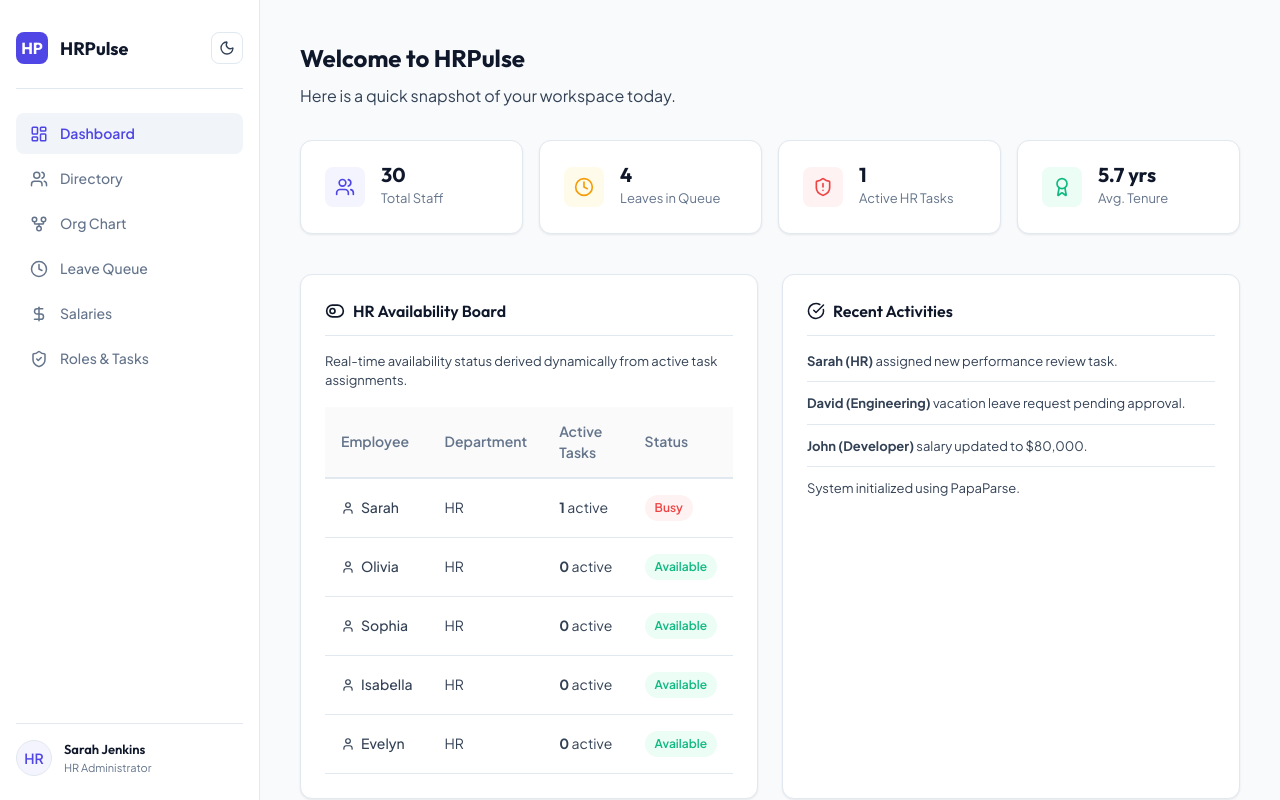
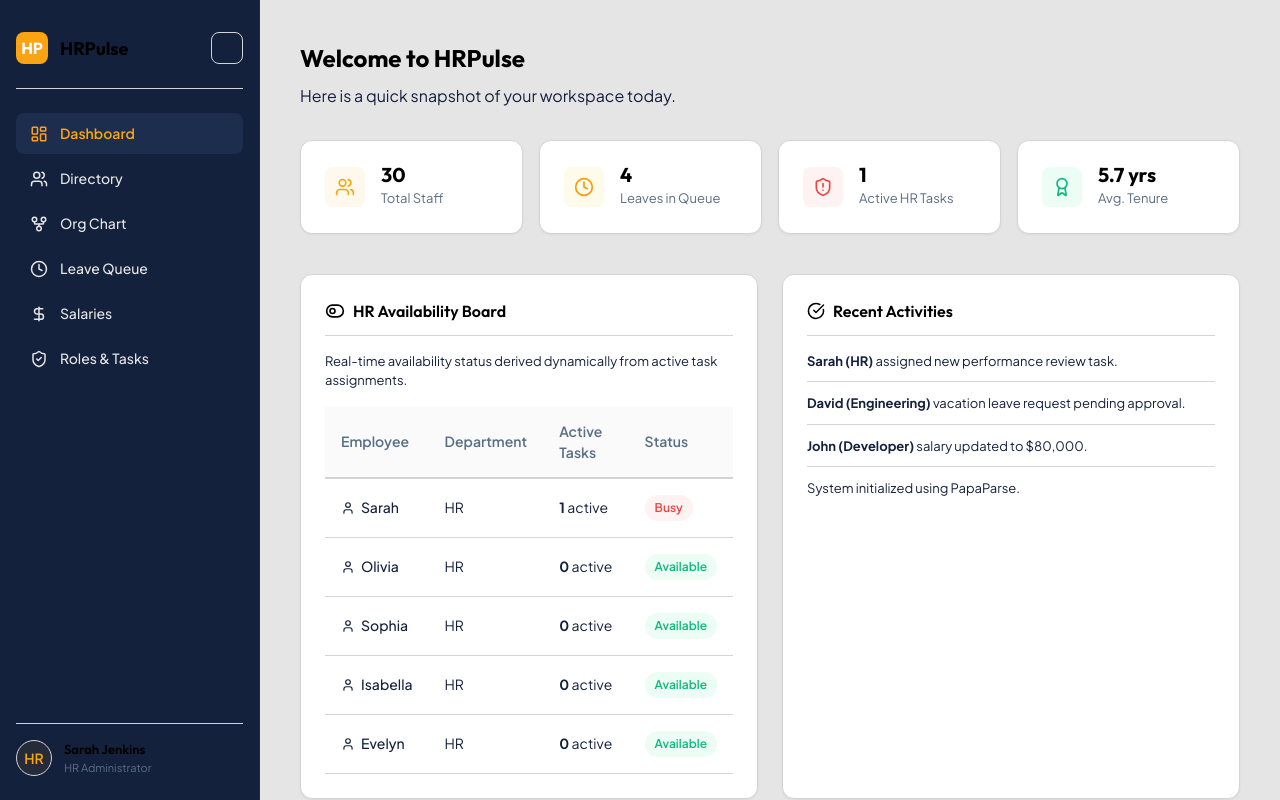
Before and after one commit to Samarth-ITM/HRpulse-Workspace, a React (Vite) app: page / in a window 1280 px wide. Built offline with nearby package versions, Linux system fonts and the light colour scheme.

Commit message:
style: apply Black & Gold Elegance color theme to the design system

```diff
--- a/src/index.css
+++ b/src/index.css
@@ -6,34 +6,34 @@
   --font-display: 'Outfit', var(--font-sans);
   --font-mono: 'JetBrains Mono', monospace;
 
-  /* Theme Colors (Light Mode Default) */
-  --bg-primary: #f8fafc;
-  --bg-secondary: #ffffff;
-  --bg-sidebar: #ffffff;
-  --sidebar-text: #64748b;
-  --sidebar-active: #4f46e5;
-  --sidebar-active-bg: #f1f5f9;
-  --sidebar-border: #e2e8f0;
-  --text-primary: #0f172a;
-  --text-secondary: #334155;
-  --text-muted: #64748b;
-  --border-color: #e2e8f0;
-  --border-glow: rgba(79, 70, 229, 0.05);
-  --accent-primary: #4f46e5;
-  --accent-secondary: #6366f1;
-  --accent-glow: rgba(79, 70, 229, 0.06);
+  /* Theme Colors (Light Mode Default - Black & Gold Elegance) */
+  --bg-primary: #e5e5e5; /* Alabaster Grey */
+  --bg-secondary: #ffffff; /* White */
+  --bg-sidebar: #14213d; /* Prussian Blue */
+  --sidebar-text: #e5e5e5; /* Alabaster Grey */
+  --sidebar-active: #fca311; /* Gold / Orange */
+  --sidebar-active-bg: #1d2d4e;
+  --sidebar-border: #1c2b45;
+  --text-primary: #000000; /* Black */
+  --text-secondary: #14213d; /* Prussian Blue */
+  --text-muted: #5a6e85;
+  --border-color: #d4d4d4;
+  --border-glow: rgba(252, 163, 17, 0.05);
+  --accent-primary: #fca311; /* Gold / Orange */
+  --accent-secondary: #14213d;
+  --accent-glow: rgba(252, 163, 17, 0.08);
   --success: #10b981;
   --success-glow: #ecfdf5;
   --warning: #f59e0b;
   --warning-glow: #fffbeb;
   --danger: #ef4444;
   --danger-glow: #fef2f2;
-  --info: #0ea5e9;
+  --info: #14213d;
 
   /* Card Styles */
   --card-bg: var(--bg-secondary);
   --card-border: var(--border-color);
-  --card-shadow: 0 1px 3px 0 rgba(0, 0, 0, 0.05), 0 1px 2px 0 rgba(0, 0, 0, 0.03);
+  --card-shadow: 0 1px 3px 0 rgba(0, 0, 0, 0.04), 0 1px 2px 0 rgba(0, 0, 0, 0.02);
 
   /* Common Properties */
   --radius-sm: 6px;
@@ -45,31 +45,31 @@
 }
 
 :root[data-theme='dark'] {
-  /* Theme Colors (Dark Mode) */
-  --bg-primary: #090d16;
-  --bg-secondary: #111726;
-  --bg-sidebar: #0b0f19;
-  --sidebar-text: #94a3b8;
-  --sidebar-active: #818cf8;
-  --sidebar-active-bg: #1e293b;
-  --sidebar-border: #1e293b;
-  --text-primary: #f8fafc;
-  --text-secondary: #cbd5e1;
-  --text-muted: #64748b;
-  --border-color: #1e293b;
-  --border-glow: rgba(99, 102, 241, 0.1);
-  --accent-primary: #818cf8;
-  --accent-secondary: #6366f1;
-  --accent-glow: rgba(129, 140, 248, 0.15);
+  /* Theme Colors (Dark Mode - Black & Gold Elegance) */
+  --bg-primary: #000000; /* Black */
+  --bg-secondary: #14213d; /* Prussian Blue */
+  --bg-sidebar: #000000; /* Black */
+  --sidebar-text: #e5e5e5; /* Alabaster Grey */
+  --sidebar-active: #fca311; /* Gold / Orange */
+  --sidebar-active-bg: #14213d;
+  --sidebar-border: #14213d;
+  --text-primary: #ffffff; /* White */
+  --text-secondary: #e5e5e5; /* Alabaster Grey */
+  --text-muted: #8a9ab0;
+  --border-color: #1c2a45;
+  --border-glow: rgba(252, 163, 17, 0.12);
+  --accent-primary: #fca311; /* Gold / Orange */
+  --accent-secondary: #e5e5e5;
+  --accent-glow: rgba(252, 163, 17, 0.15);
   --success: #34d399;
-  --success-glow: rgba(52, 211, 153, 0.1);
+  --success-glow: rgba(52, 211, 153, 0.12);
   --warning: #fbbf24;
-  --warning-glow: rgba(251, 191, 36, 0.1);
+  --warning-glow: rgba(251, 191, 36, 0.12);
   --danger: #f87171;
-  --danger-glow: rgba(248, 113, 113, 0.1);
+  --danger-glow: rgba(248, 113, 113, 0.12);
   --info: #38bdf8;
 
-  --card-shadow: 0 1px 3px 0 rgba(0, 0, 0, 0.2);
+  --card-shadow: 0 1px 3px 0 rgba(0, 0, 0, 0.25);
 }
 
 /* Base Reset & Layout */
```
